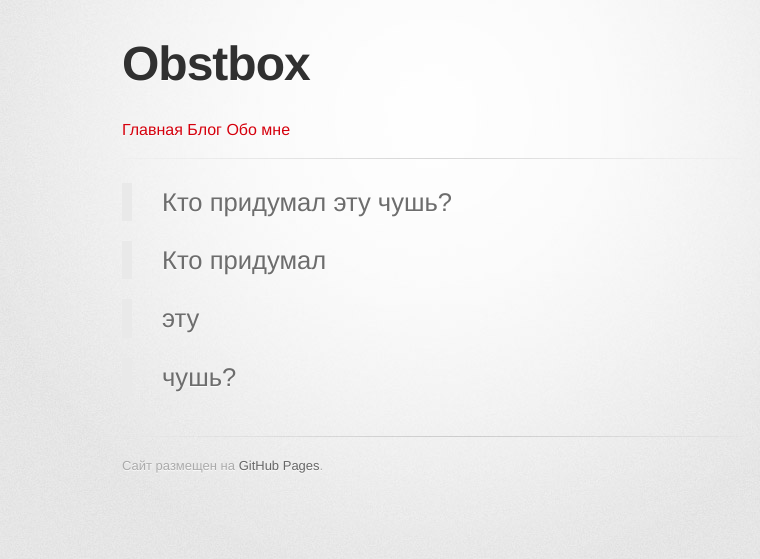
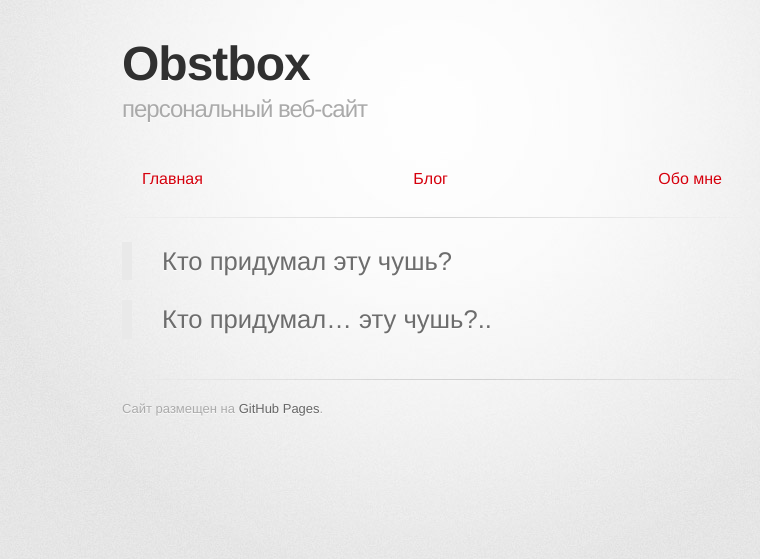
Before and after one commit to Obstbox/jekyll-heavy-duty, a Jekyll site: the page built from docs/index.markdown, in a window 1280 px wide. Shown: the top 559 px of the page, without its empty margins (208-968 px from the left). Built offline with Jekyll 4.4.1, drawn with Linux system fonts in a browser that asks for light colours; some web fonts are replaced.

Commit message:
fixed h2 at default layout; tuned nav style

```diff
--- a/docs/_layouts/default.html
+++ b/docs/_layouts/default.html
@@ -22,7 +22,7 @@
       <div class="inner">
         <header>
           <h1>{{ site.title }}</h1>
-          <!-- <h2>{{ site.description }}</h2> -->
+          <h2>{{ site.description }}</h2>
         </header>
 
         {% include navigation.html %}
--- a/docs/assets/css/style.scss
+++ b/docs/assets/css/style.scss
@@ -2,3 +2,9 @@
 ---
 
 @import "jekyll-theme-tactile";
+
+nav.head-nav {
+    padding: 10px 20px;
+    display: flex;
+    justify-content: space-between;
+}
--- a/docs/index.markdown
+++ b/docs/index.markdown
@@ -7,8 +7,4 @@ layout: default
 
 > Кто придумал эту чушь?
 
-> Кто придумал
-
-> эту
-
-> чушь?
+> Кто придумал... эту чушь?..
```
